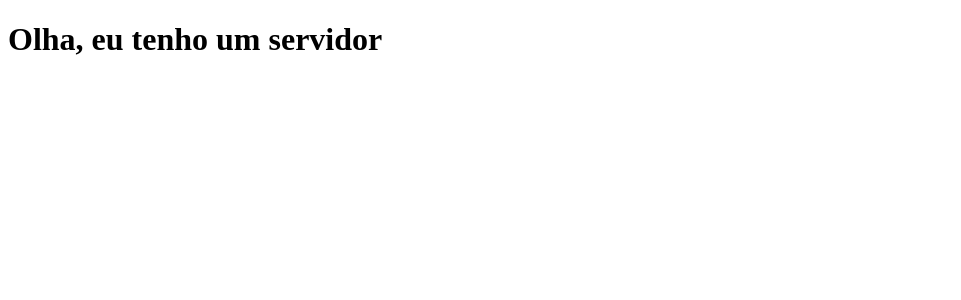
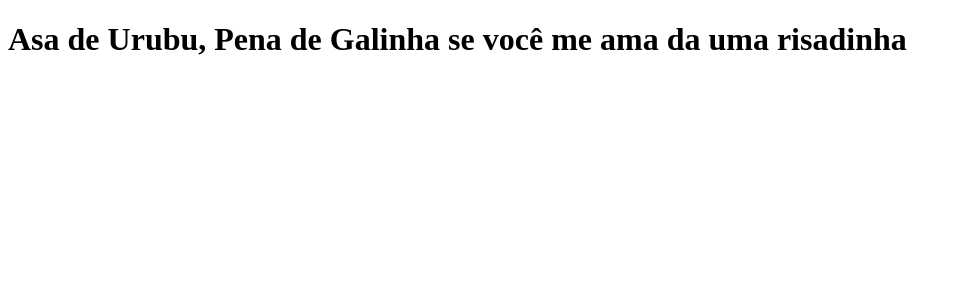
Before and after one commit to Vinisangy/tabnews, a Next.js app: page / in a window 1280 px wide. Shown: the top 300 px of the page, without its empty margins (0-961 px from the left). Built offline with nearby package versions, Linux system fonts and the light colour scheme.

Commit message:
Atualizando frase

```diff
--- a/pages/index.js
+++ b/pages/index.js
@@ -1,5 +1,5 @@
 function Home() {
-    return <h1>Olha, eu tenho um servidor</h1>
+    return <h1>Asa de Urubu, Pena de Galinha se você me ama da uma risadinha</h1>
 }
 
 //exportando uma função padrão do arquivo
```
